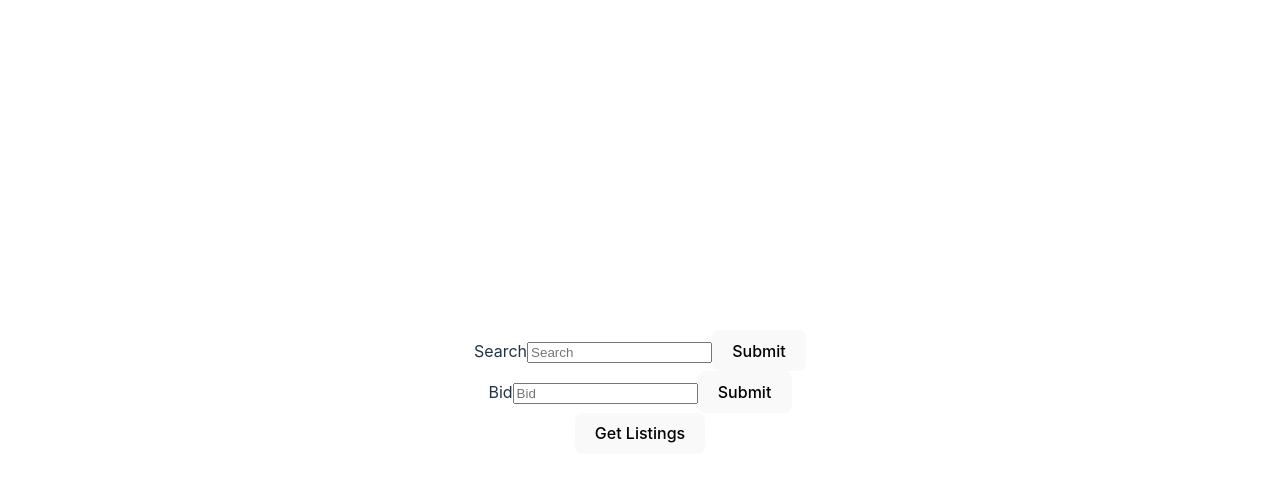
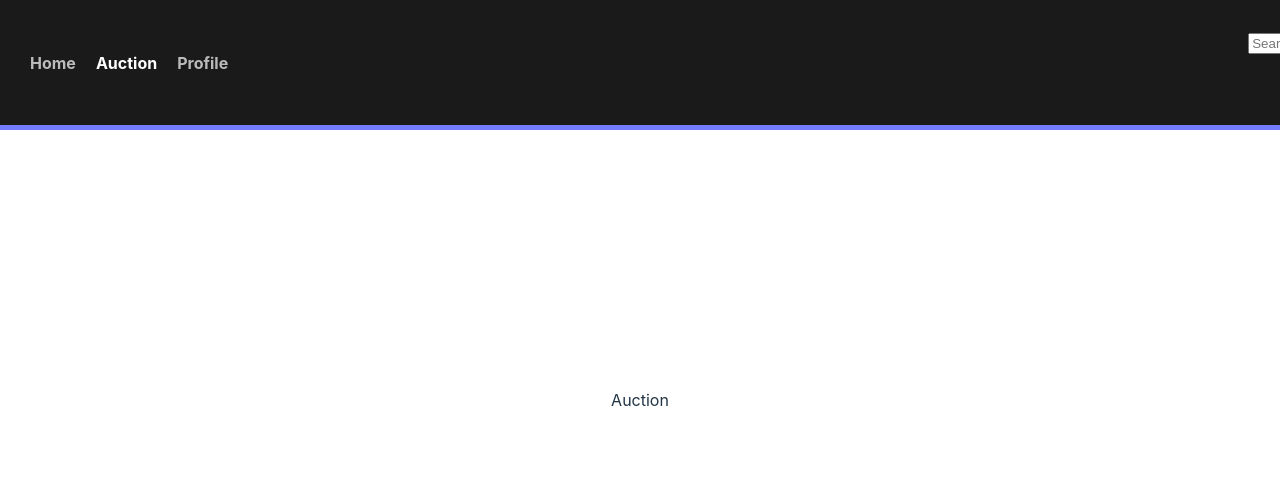
Before and after one commit to omk88/auction-web-application, a Vue app in the folder mysite/auction/frontend/: page /auction in a window 1280 px wide. Shown: the top 482 px of the page. Built offline with nearby package versions, Linux system fonts and the light colour scheme.

Commit message:
Making seperate views

```diff
--- a/mysite/auction/frontend/src/App.vue
+++ b/mysite/auction/frontend/src/App.vue
@@ -1,33 +1,19 @@
 <template>
-    <form @submit.prevent="searchItems">
-        <div>
-            <label>Search</label>
-            <input type="text" v-model="searchText" placeholder="Search">
-            <button type="submit">Submit</button>
-        </div>
-    </form>
+    <div class="nav">
+        <router-link to="/">Home</router-link>
+        <router-link to="/auction">Auction</router-link>
+        <router-link to="/profile">Profile</router-link>
 
-    <form @submit.prevent="bidItem">
-        <div>
-            <label>Bid</label>
-            <input type="text" v-model="bid" placeholder="Bid">
-            <button type="submit">Submit</button>
-        </div>
-    </form>
+        <form class="search-container" @submit.prevent=searchItems>
+            <div>
+                <input class="input" type="text" v-model="searchText" placeholder="Search">
+                <button class="action-text" type="search">Search</button>
+            </div>
+        </form>
+    </div>
 
     <div>
-        <button @click="fetchItems">Get Listings</button>
-        <div>
-            <ul>
-                <li v-for="item in items">
-                    {{ item.title }}
-                    {{ item.starting_price }}
-                    {{ item.description }}
-                    {{ item.end_date }}
-                    {{ item.end_time }}
-                </li>
-            </ul>
-        </div>
+        <router-view></router-view>
     </div>
 </template>
 
@@ -35,39 +21,7 @@
 
 <script>
 export default {
-    data() {
-        return {
-            items: [],
-            item: {},
-        }
-    },
     methods: {
-        async fetchItems() {
-            let response = await fetch(
-                "http://localhost:8000/api/items/",
-                {
-                    credentials: "include",
-                    mode: "cors",
-                    referrerPolicy: "no-referrer",
-                }
-                );
-        let data = await response.json();
-        this.items = data.items;
-        },
-
-        async fetchItem(item_id) {
-            let response = await fetch(
-                "http://localhost:8000/api/item/" + String(item_id) + "/",
-                {
-                    credentials: "include",
-                    mode: "cors",
-                    referrerPolicy: "no-referrer",
-                }
-                );
-            let data = await response.json();
-            this.item = data.item;
-        },
-
         async searchItems() {
             fetch('http://localhost:8000/api/search/',
             {
--- a/mysite/auction/frontend/src/style.css
+++ b/mysite/auction/frontend/src/style.css
@@ -41,6 +41,7 @@ button {
   border-radius: 8px;
   border: 1px solid transparent;
   padding: 0.6em 1.2em;
+
   font-size: 1em;
   font-weight: 500;
   font-family: inherit;
@@ -79,3 +80,42 @@ button:focus-visible {
     background-color: #f9f9f9;
   }
 }
+
+.action-text {
+  padding-right: 15px
+}
+
+.nav {
+  position: fixed;
+  top: 0;
+  left: 0;
+  right: 0;
+  margin-top: 0;
+  padding: 30px;
+  background: #1a1a1a;
+  color: white;
+  display: flex;
+  align-items: center;
+  border-bottom: 5px solid #747bff;
+  z-index: 2;
+}
+.nav a {
+  display: inline-block;
+  margin-right: 20px;
+  color: white;
+  opacity: 0.7;
+  transition: 0.2 ease color;
+}
+.nav a.router-link-active,
+.nav a:hover {
+  opacity: 1;
+}
+
+.nav .search-container {
+  padding-left: 1000px;
+}
+
+a {
+  text-decoration: none;
+  font-weight: bold;
+}
--- a/mysite/auction/frontend/src/views/Auction.vue
+++ b/mysite/auction/frontend/src/views/Auction.vue
@@ -1,3 +1,8 @@
 <template>
     <p>Auction</p>
 </template>
+
+<script>
+export default {
+}
+</script>
--- a/mysite/auction/frontend/src/views/Home.vue
+++ b/mysite/auction/frontend/src/views/Home.vue
@@ -11,20 +11,36 @@
                 <img v-bind:src="item.item_image"/>
             </figure>
 
-            <span class="item-title">{{item.title}}</span>
-            <span class="item-price">{{item.starting_price}}</span>
+            <span class="item-title">{{item.title}}<br></span>
+            <span class="item-price">{{item.starting_price}}<br></span>
+            <span class="item-description">{{item.description}}<br></span>
+            <span class="item-end_date">{{item.end_date}}<br></span>
+            <span class="item-end_time">{{item.end_time}}<br></span>
         </div>
+    </div>
+
+    <div class="container">
+
+        <form class="form" @submit.prevent=bidItem>
+            <div>
+                <label>Bid</label>
+                <input type="text" v-model="bid" placeholder="Bid">
+                <button class="btn" type="submit">Submit</button>
+            </div>
+        </form>
     </div>
 </template>
 
 <script>
 export default {
-    name: 'Home',
     data() {
         return {
             items: [],
             item: {}
         }
+    },
+    mounted() {
+        this.fetchItems()
     },
     methods: {
         async fetchItems() {
@@ -51,23 +67,7 @@ export default {
                 );
             let data = await response.json();
             this.item = data.item;
-        },
-
-        async searchItems() {
-            fetch('http://localhost:8000/api/search/',
-            {
-                method: "post",
-                credentials: "include",
-                mode: "cors",
-                referrerPolicy: "no-referrer",
-                headers: {
-                    'Content-Type': 'application/json'
-                },
-                body: JSON.stringify(this.searchText)
-            }
-            );
         }
-
     }
 }
 </script>
```
Also changed, not shown: 1 other file (tests, documents, lock files or other folders).
